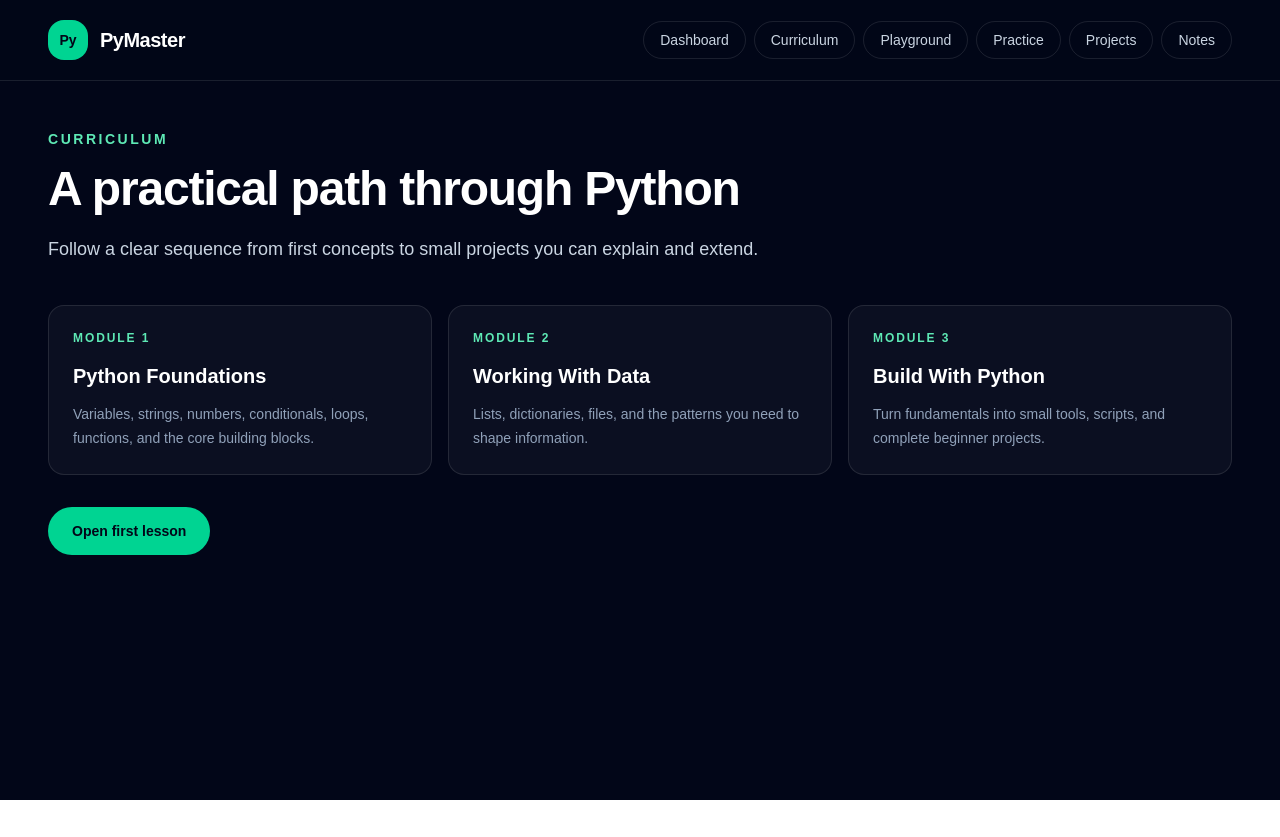
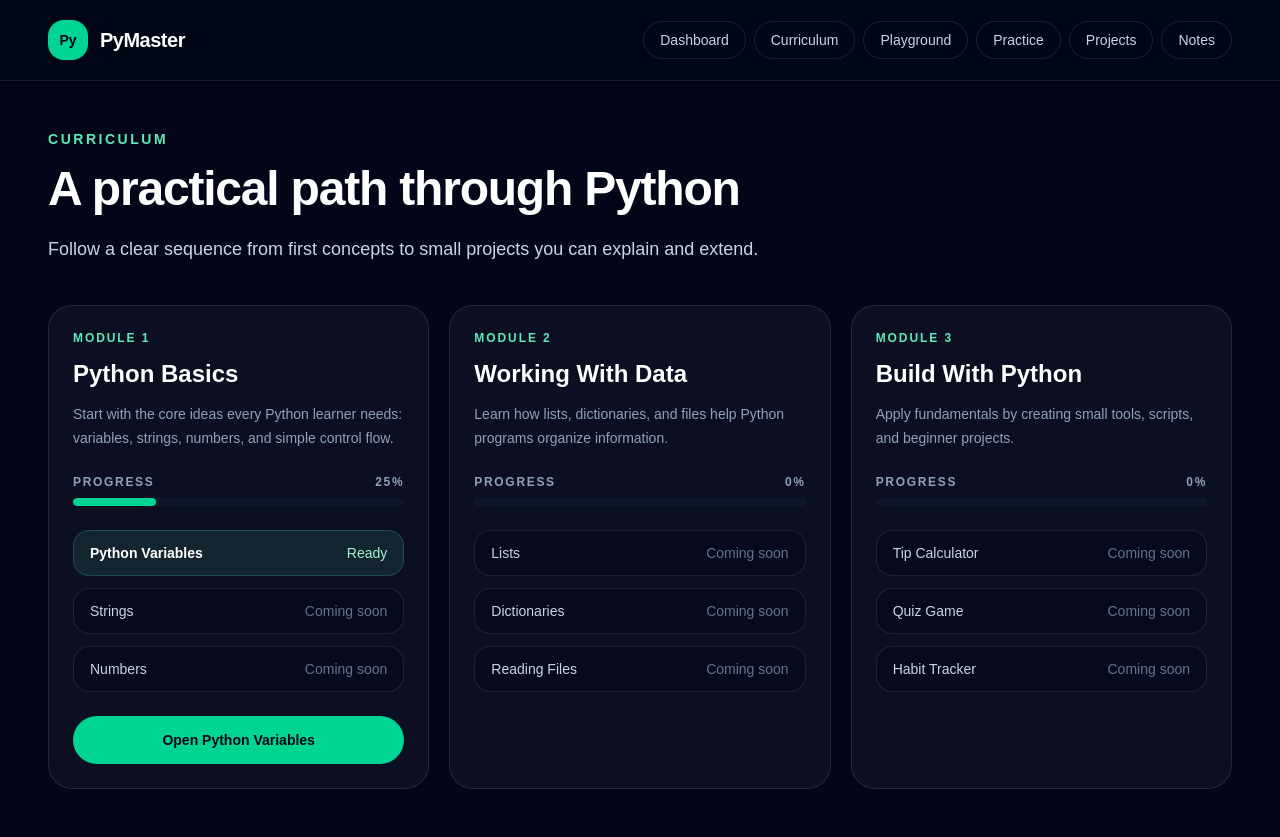
Before and after one commit to mhungry365/pymaster, a Next.js app: page /curriculum in a window 1280 px wide. Before the commit the page ends 800 px from the top, so only its background shows below. Built offline with nearby package versions, Linux system fonts and the light colour scheme.

Commit message:
Connect curriculum lesson and playground flow

```diff
--- a/src/app/curriculum/page.tsx
+++ b/src/app/curriculum/page.tsx
@@ -1,25 +1,46 @@
 import Link from "next/link";
-import { ContentCard } from "@/components/content-card";
 import { PageShell } from "@/components/page-shell";
 
 const modules = [
   {
-    title: "Python Foundations",
+    title: "Python Basics",
     description:
-      "Variables, strings, numbers, conditionals, loops, functions, and the core building blocks.",
+      "Start with the core ideas every Python learner needs: variables, strings, numbers, and simple control flow.",
     label: "Module 1",
+    progress: 25,
+    lessons: [
+      {
+        title: "Python Variables",
+        status: "Ready",
+        href: "/lessons/python-variables",
+      },
+      { title: "Strings", status: "Coming soon" },
+      { title: "Numbers", status: "Coming soon" },
+    ],
   },
   {
     title: "Working With Data",
     description:
-      "Lists, dictionaries, files, and the patterns you need to shape information.",
+      "Learn how lists, dictionaries, and files help Python programs organize information.",
     label: "Module 2",
+    progress: 0,
+    lessons: [
+      { title: "Lists", status: "Coming soon" },
+      { title: "Dictionaries", status: "Coming soon" },
+      { title: "Reading Files", status: "Coming soon" },
+    ],
   },
   {
     title: "Build With Python",
     description:
-      "Turn fundamentals into small tools, scripts, and complete beginner projects.",
+      "Apply fundamentals by creating small tools, scripts, and beginner projects.",
     label: "Module 3",
+    progress: 0,
+    lessons: [
+      { title: "Tip Calculator", status: "Coming soon" },
+      { title: "Quiz Game", status: "Coming soon" },
+      { title: "Habit Tracker", status: "Coming soon" },
+    ],
   },
 ];
 
@@ -30,17 +51,73 @@ export default function CurriculumPage() {
       title="A practical path through Python"
       description="Follow a clear sequence from first concepts to small projects you can explain and extend."
     >
-      <div className="grid gap-4 lg:grid-cols-3">
+      <div className="grid gap-5 lg:grid-cols-3">
         {modules.map((module) => (
-          <ContentCard key={module.title} {...module} />
+          <article
+            key={module.title}
+            className="flex flex-col rounded-3xl border border-white/10 bg-white/[0.04] p-6 transition hover:-translate-y-1 hover:border-emerald-300/40 hover:bg-white/[0.06]"
+          >
+            <p className="text-xs font-semibold uppercase tracking-[0.16em] text-emerald-300">
+              {module.label}
+            </p>
+            <h2 className="mt-3 text-2xl font-semibold text-white">
+              {module.title}
+            </h2>
+            <p className="mt-3 text-sm leading-6 text-slate-400">
+              {module.description}
+            </p>
+
+            <div className="mt-6">
+              <div className="mb-2 flex items-center justify-between text-xs font-semibold uppercase tracking-[0.14em] text-slate-400">
+                <span>Progress</span>
+                <span>{module.progress}%</span>
+              </div>
+              <div className="h-2 overflow-hidden rounded-full bg-slate-900">
+                <div
+                  className="h-full rounded-full bg-emerald-400"
+                  style={{ width: `${module.progress}%` }}
+                />
+              </div>
+            </div>
+
+            <div className="mt-6 grid gap-3">
+              {module.lessons.map((lesson) =>
+                lesson.href ? (
+                  <Link
+                    key={lesson.title}
+                    href={lesson.href}
+                    className="flex items-center justify-between rounded-2xl border border-emerald-300/20 bg-emerald-300/10 px-4 py-3 text-sm transition hover:border-emerald-300/50 hover:bg-emerald-300/15"
+                  >
+                    <span className="font-semibold text-white">
+                      {lesson.title}
+                    </span>
+                    <span className="text-emerald-200">{lesson.status}</span>
+                  </Link>
+                ) : (
+                  <div
+                    key={lesson.title}
+                    className="flex items-center justify-between rounded-2xl border border-white/10 bg-slate-950/50 px-4 py-3 text-sm"
+                  >
+                    <span className="font-medium text-slate-300">
+                      {lesson.title}
+                    </span>
+                    <span className="text-slate-500">{lesson.status}</span>
+                  </div>
+                ),
+              )}
+            </div>
+
+            {module.title === "Python Basics" ? (
+              <Link
+                href="/lessons/python-variables"
+                className="mt-6 inline-flex h-12 items-center justify-center rounded-full bg-emerald-400 px-6 text-sm font-semibold text-slate-950 transition hover:bg-emerald-300"
+              >
+                Open Python Variables
+              </Link>
+            ) : null}
+          </article>
         ))}
       </div>
-      <Link
-        href="/lessons/python-variables"
-        className="mt-8 inline-flex h-12 items-center justify-center rounded-full bg-emerald-400 px-6 text-sm font-semibold text-slate-950 transition hover:bg-emerald-300"
-      >
-        Open first lesson
-      </Link>
     </PageShell>
   );
 }
--- a/src/app/dashboard/page.tsx
+++ b/src/app/dashboard/page.tsx
@@ -1,24 +1,28 @@
+import Link from "next/link";
 import { ContentCard } from "@/components/content-card";
 import { PageShell } from "@/components/page-shell";
 
-const nextSteps = [
-  {
-    title: "Continue Variables",
-    description:
-      "Pick up the first lesson and learn how Python stores names, values, and state.",
-    label: "Next lesson",
-  },
+const quickActions = [
   {
     title: "Open Playground",
     description:
-      "Try a few snippets, run experiments, and turn concepts into working code.",
+      "Experiment with examples and simulated output after you read the lesson.",
     label: "Practice",
+    href: "/playground",
   },
   {
-    title: "Start Notes",
+    title: "View Curriculum",
+    description:
+      "See where Python Variables fits in the larger beginner learning path.",
+    label: "Roadmap",
+    href: "/curriculum",
+  },
+  {
+    title: "Update Notes",
     description:
       "Capture definitions, examples, and questions you want to revisit later.",
     label: "Study habit",
+    href: "/notes",
   },
 ];
 
@@ -29,9 +33,49 @@ export default function DashboardPage() {
       title="Your Python learning home"
       description="Track your momentum, jump back into lessons, and keep the next useful action close."
     >
-      <div className="grid gap-4 md:grid-cols-3">
-        {nextSteps.map((step) => (
-          <ContentCard key={step.title} {...step} />
+      <section className="rounded-3xl border border-emerald-300/20 bg-emerald-300/10 p-6 sm:p-8">
+        <div className="grid gap-6 lg:grid-cols-[1fr_auto] lg:items-center">
+          <div>
+            <p className="text-sm font-semibold uppercase tracking-[0.16em] text-emerald-200">
+              Current lesson
+            </p>
+            <h2 className="mt-3 text-3xl font-bold tracking-tight text-white">
+              Python Variables
+            </h2>
+            <p className="mt-3 max-w-2xl leading-7 text-emerald-100">
+              Learn how Python stores values with readable names, then try the
+              same ideas in the playground.
+            </p>
+            <div className="mt-5 flex flex-wrap gap-3 text-sm text-emerald-100">
+              <span className="rounded-full border border-emerald-300/30 px-4 py-2">
+                Beginner
+              </span>
+              <span className="rounded-full border border-emerald-300/30 px-4 py-2">
+                10 min
+              </span>
+              <span className="rounded-full border border-emerald-300/30 px-4 py-2">
+                50 XP
+              </span>
+            </div>
+          </div>
+          <Link
+            href="/lessons/python-variables"
+            className="inline-flex h-12 items-center justify-center rounded-full bg-emerald-400 px-6 text-sm font-semibold text-slate-950 transition hover:bg-emerald-300"
+          >
+            Start / Continue
+          </Link>
+        </div>
+      </section>
+
+      <div className="mt-6 grid gap-4 md:grid-cols-3">
+        {quickActions.map((action) => (
+          <Link key={action.title} href={action.href}>
+            <ContentCard
+              title={action.title}
+              description={action.description}
+              label={action.label}
+            />
+          </Link>
         ))}
       </div>
     </PageShell>
--- a/src/app/lessons/python-variables/page.tsx
+++ b/src/app/lessons/python-variables/page.tsx
@@ -1,3 +1,4 @@
+import Link from "next/link";
 import { CodeBlock } from "@/components/lesson/code-block";
 import { LessonCompleteButton } from "@/components/lesson/lesson-complete-button";
 import { LessonHero } from "@/components/lesson/lesson-hero";
@@ -38,10 +39,29 @@ export default function PythonVariablesLessonPage() {
 
           <VisualNoteCard {...lesson.visualNote} />
 
-          <CodeBlock
-            title={lesson.codeExample.title}
-            code={lesson.codeExample.code}
-          />
+          <div className="grid gap-4">
+            <CodeBlock
+              title={lesson.codeExample.title}
+              code={lesson.codeExample.code}
+            />
+            <div className="rounded-3xl border border-emerald-300/20 bg-emerald-300/10 p-5 sm:flex sm:items-center sm:justify-between sm:gap-6">
+              <div>
+                <h2 className="text-xl font-semibold text-white">
+                  Try this in Playground
+                </h2>
+                <p className="mt-2 text-sm leading-6 text-emerald-100">
+                  Open the playground to edit similar examples and compare your
+                  prediction with simulated output.
+                </p>
+              </div>
+              <Link
+                href="/playground"
+                className="mt-5 inline-flex h-12 items-center justify-center rounded-full bg-emerald-400 px-6 text-sm font-semibold text-slate-950 transition hover:bg-emerald-300 sm:mt-0"
+              >
+                Open Playground
+              </Link>
+            </div>
+          </div>
 
           <QuizCard quiz={lesson.quiz} />
 
@@ -68,6 +88,25 @@ export default function PythonVariablesLessonPage() {
           </section>
 
           <LessonCompleteButton xpReward={lesson.xpReward} />
+
+          <section className="rounded-3xl border border-white/10 bg-white/[0.04] p-6 sm:p-8">
+            <p className="text-sm font-semibold uppercase tracking-[0.16em] text-slate-400">
+              Up next
+            </p>
+            <h2 className="mt-3 text-2xl font-semibold text-white">
+              Next lesson coming soon
+            </h2>
+            <p className="mt-3 max-w-2xl leading-7 text-slate-300">
+              The next Python Basics lesson will build on variables with more
+              practice around strings, numbers, and simple expressions.
+            </p>
+            <Link
+              href="/curriculum"
+              className="mt-6 inline-flex h-12 items-center justify-center rounded-full border border-white/10 px-6 text-sm font-semibold text-white transition hover:border-emerald-300/50 hover:bg-white/5"
+            >
+              Back to Curriculum
+            </Link>
+          </section>
         </div>
       </div>
     </main>
```
